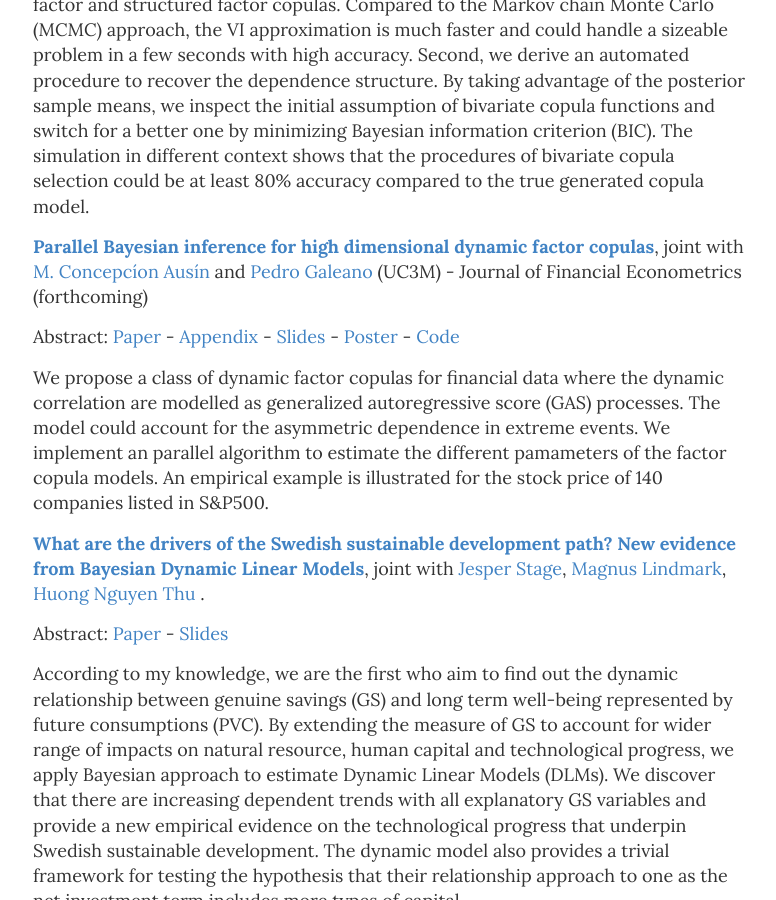
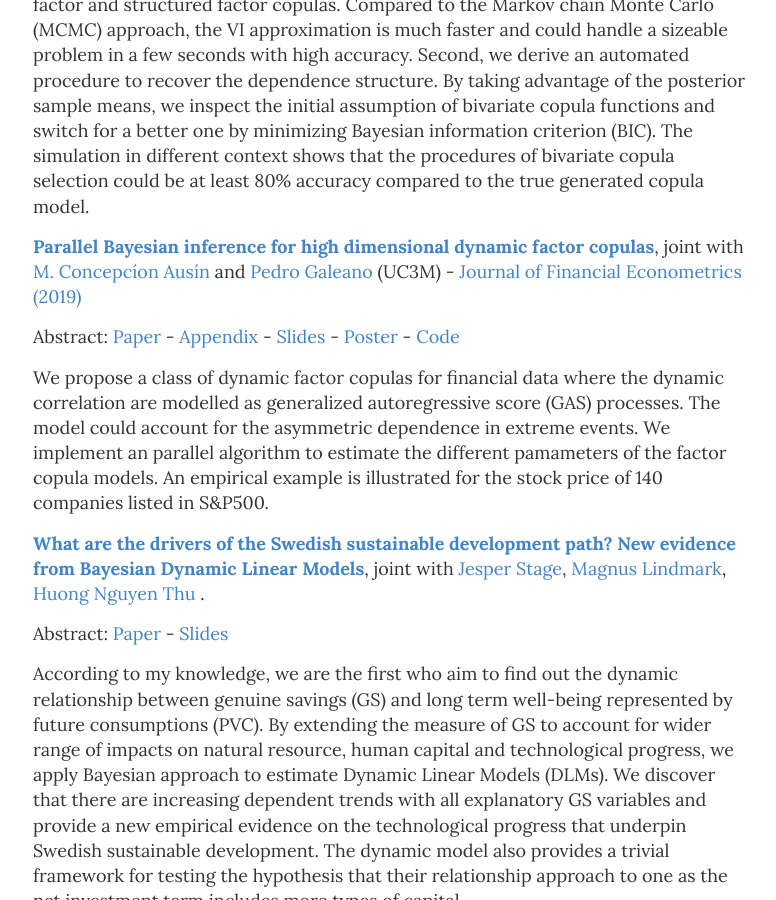
Before and after one commit to hoanguc3m/hoanguc3m.github.io, a Jekyll site: the page built from research.md, in a window 1280 px wide and 900 px high, scrolled down 434 px. Shown: the whole window, without its empty margins (247-1023 px from the left). Built offline with Jekyll 4.4.1, drawn with Linux system fonts in a browser that asks for light colours; nearby versions of some CDN libraries.

Commit message:
Add link

```diff
--- a/research.md
+++ b/research.md
@@ -16,7 +16,7 @@ In this paper, we make two contributions to the literature of factor copula mode
 
 
 
-**[Parallel Bayesian inference for high dimensional dynamic factor copulas](https://hoanguc3m.github.io/Talk/01_Dyfacopula/WP1-31-10-2018.pdf)**, joint with [M. Concepcíon Ausín](http://portal.uc3m.es/portal/page/portal/dpto_estadistica/personal/Concepcion_Ausin) and [Pedro Galeano](http://portal.uc3m.es/portal/page/portal/dpto_estadistica/home/members/pedro_galeano_san_miguel) (UC3M) - Journal of Financial Econometrics (forthcoming)
+**[Parallel Bayesian inference for high dimensional dynamic factor copulas](https://hoanguc3m.github.io/Talk/01_Dyfacopula/WP1-31-10-2018.pdf)**, joint with [M. Concepcíon Ausín](http://portal.uc3m.es/portal/page/portal/dpto_estadistica/personal/Concepcion_Ausin) and [Pedro Galeano](http://portal.uc3m.es/portal/page/portal/dpto_estadistica/home/members/pedro_galeano_san_miguel) (UC3M) - [Journal of Financial Econometrics (2019)](https://doi.org/10.1093/jjfinec/nby032)
 
 Abstract: [Paper](https://hoanguc3m.github.io/Talk/01_Dyfacopula/WP1-31-10-2018.pdf) -
 [Appendix](https://hoanguc3m.github.io/Talk/01_Dyfacopula/WP1_onlineAp.pdf) -
```
